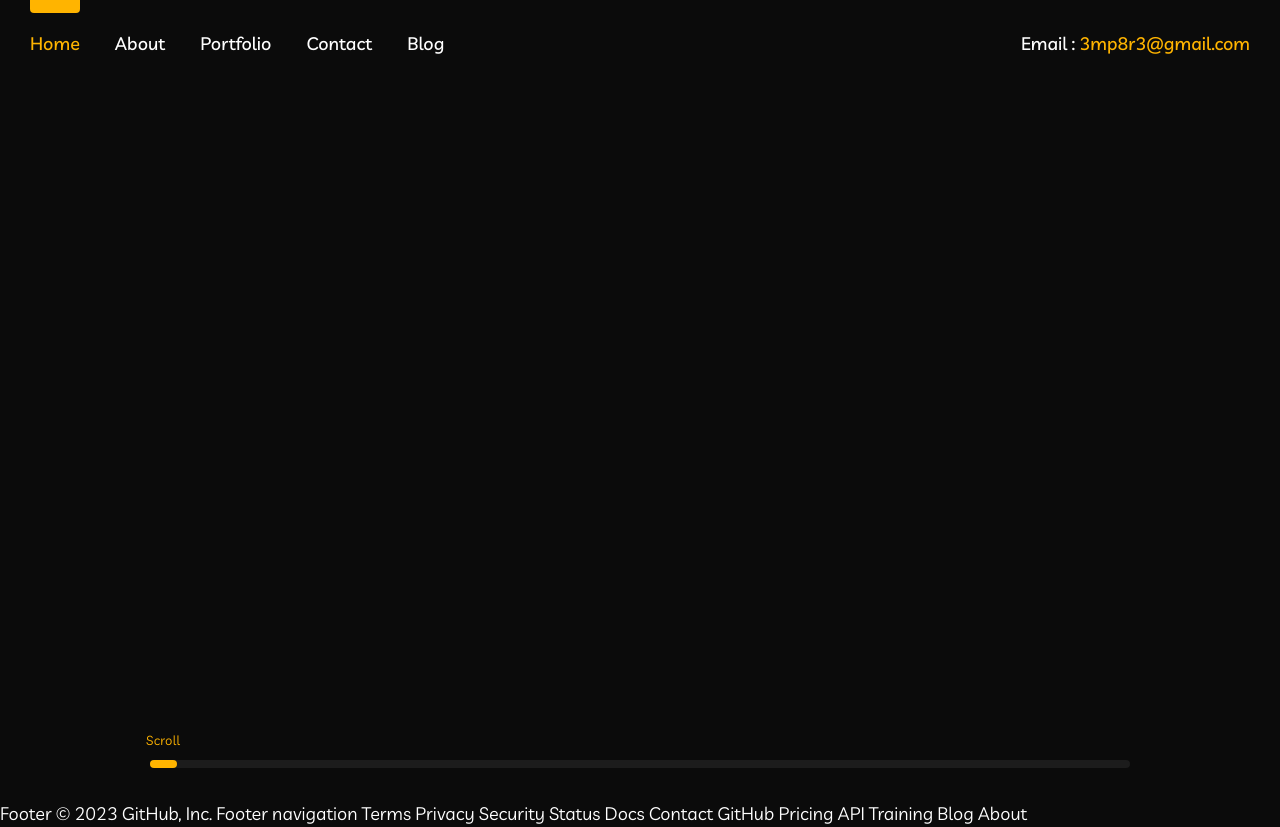
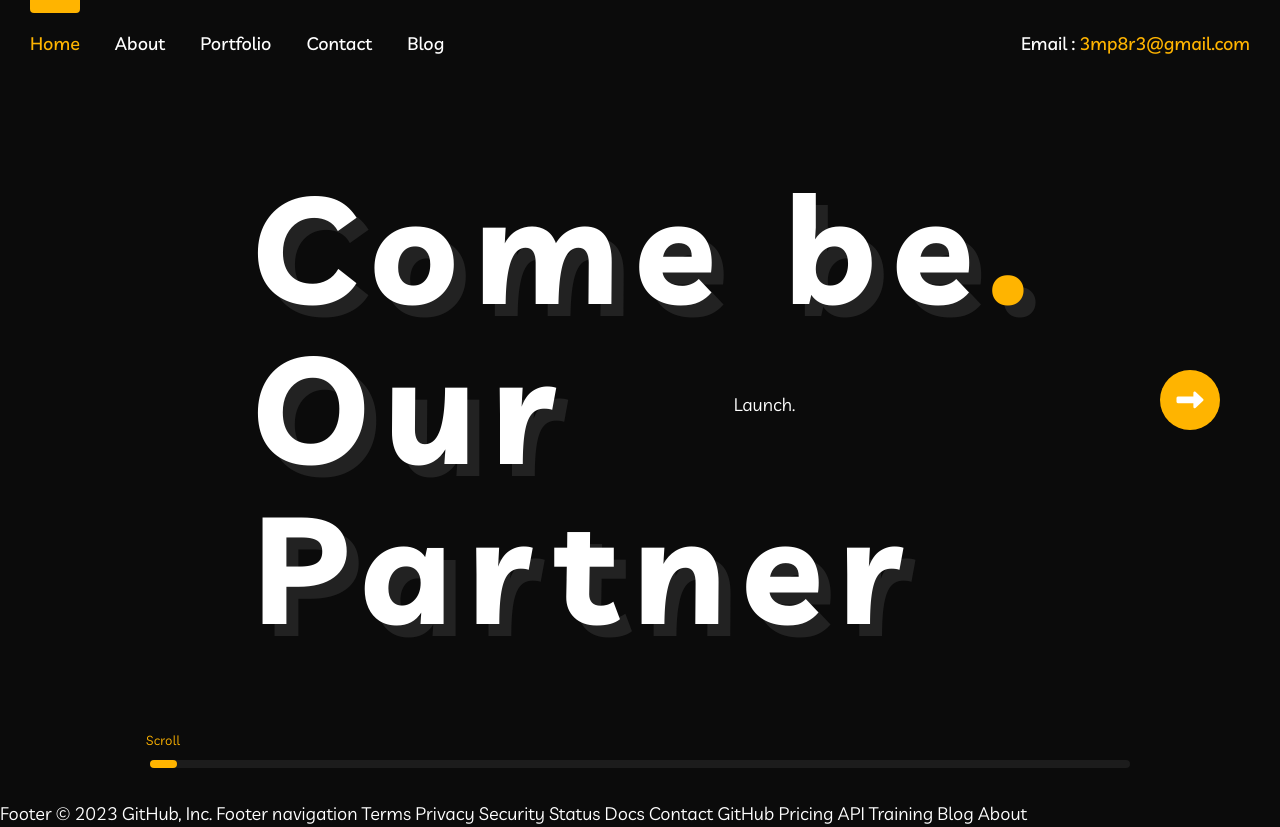
Before and after one commit to lucieneta/3mp8r3-wiki, a plain HTML site: page index.html in a window 1280 px wide. Drawn offline with Linux system fonts and the light colour scheme; some packages are replaced by stand-ins of ours; a script that the page names is missing.

Commit message:
Update index.html

```diff
--- a/index.html
+++ b/index.html
@@ -125,6 +125,31 @@
       <div id="wrapper">
          <main class="flex-column-mobile">
             <!-- HOME SECTION STARTS -->
+            <section class="home image" id="home">
+               <div>
+                  <div class="position-relative">
+                     <h1>
+                        <span>
+                           <span class="animated-layer">
+                              Come be<span>.</span>
+                           </span>
+                        </span>
+                        <span class="position-relative">
+                           <span class="animated-layer">
+                              Our
+                           </span>
+                           <span class="intro animated-layer">
+                              Launch.
+                           </span>
+                        </span>
+                        <span>
+                           <span class="animated-layer">
+                              Partner
+                           </span>
+                        </span>
+                     </h1>
+                  </div>
+               </div>
                <!-- CALL TO ACTION STARTS -->
                <span class="animated-layer animated-btn cta" id="cta">
                   <span>
```
